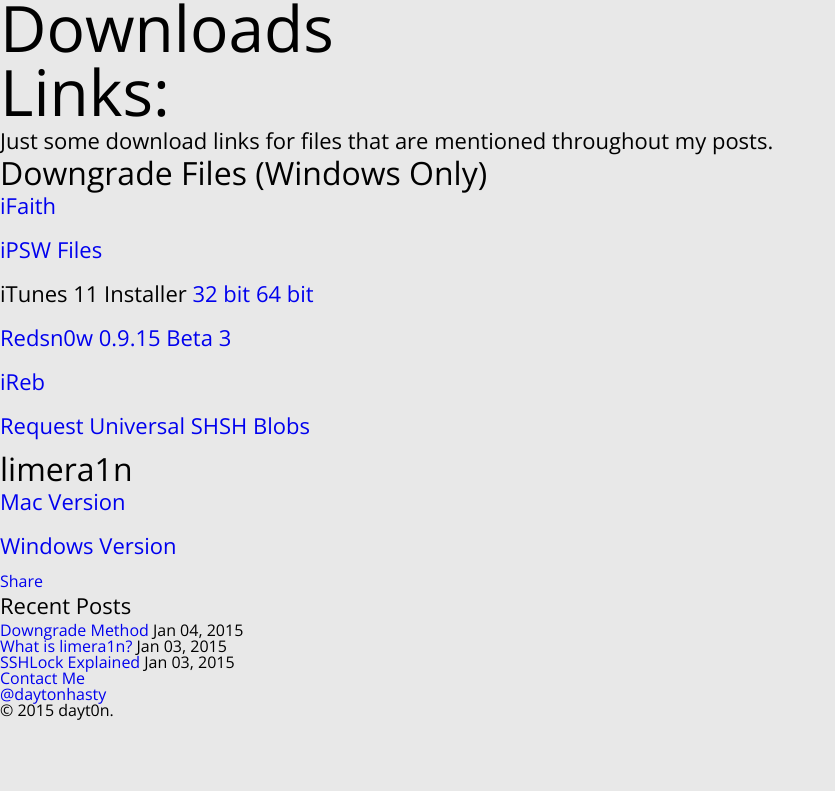
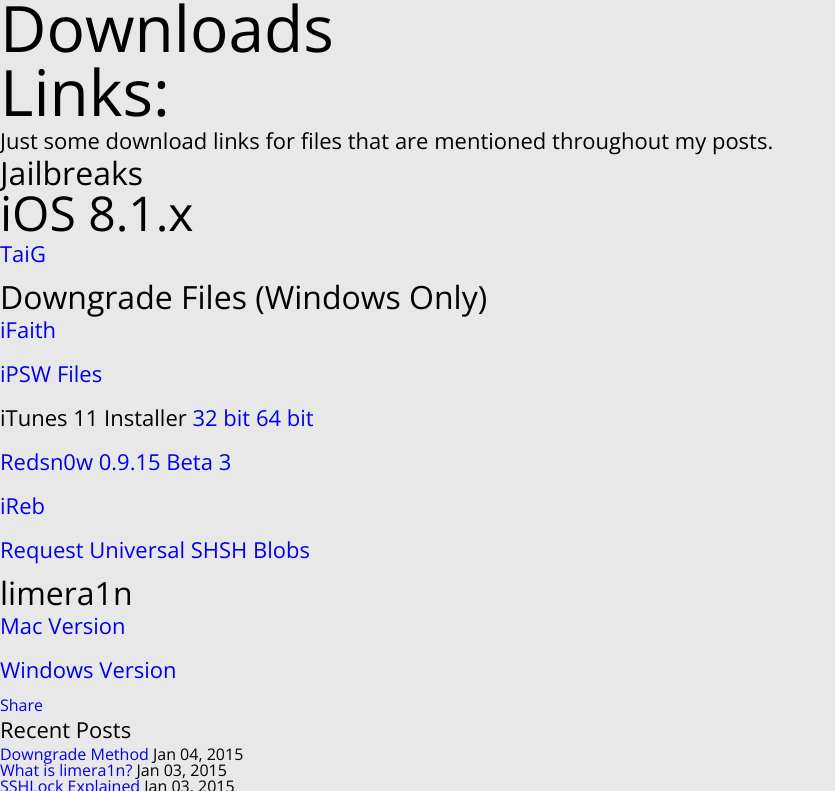
Before and after one commit to dayt0n/dayt0n.github.io, a Jekyll site: the page built from downloads.md, in a window 1280 px wide and 900 px high, scrolled down 1171 px, cut to the strip 109-900 px from the top of the window. Shown: the whole strip, without its empty margins (0-835 px from the left). Built offline with Jekyll 4.4.1, drawn with Linux system fonts in a browser that asks for light colours; comment, search, counter and statistics services are not loaded; before the commit the page ends 2001 px from its top, so only the background shows below that.

Commit message:
Added Jailbreaks Download Section

```diff
--- a/downloads.md
+++ b/downloads.md
@@ -10,6 +10,10 @@
 ======
 Just some download links for files that are mentioned throughout my posts.
 
+### Jailbreaks
+## iOS 8.1.x
+* [TaiG](http://apt.taig.com/installer/en/TaiGJBreak_EN_1201.zip)
+
 ### Downgrade Files (Windows Only)
 * [iFaith](https://github.com/iH8sn0w/iFaith/releases/v1.5.9/1085/ifaith-v1.5.9.zip)
 * <a href="https://ipsw.me" target="_blank">iPSW Files</a>
```
